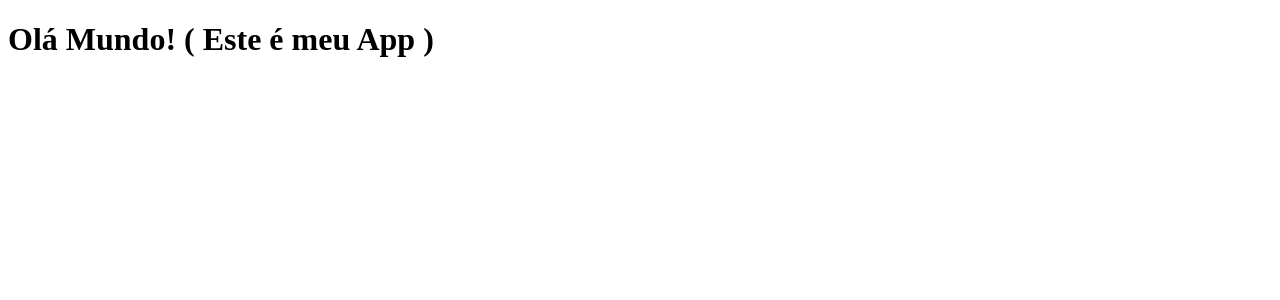
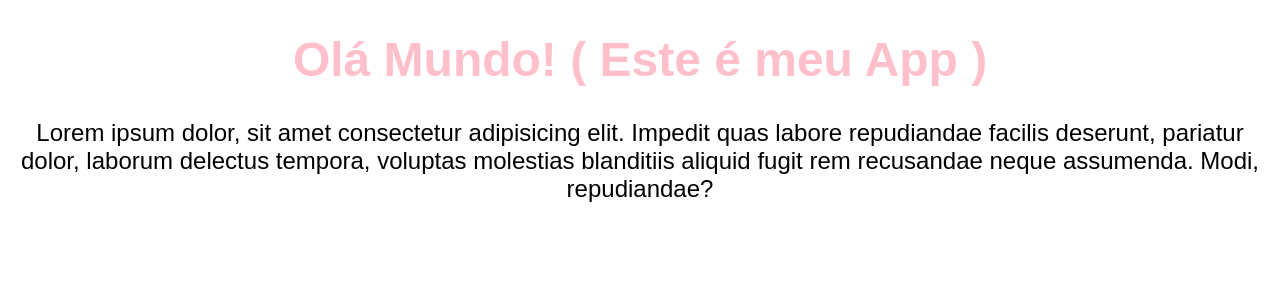
Before and after one commit to NetoResende/tarefas-to-do, a React (Vite) app: page / in a window 1280 px wide. Shown: the top 300 px of the page. Built offline with nearby package versions, Linux system fonts and the light colour scheme.

Commit message:
Importando e usando arquivos de css global

```diff
--- a/src/App.tsx
+++ b/src/App.tsx
@@ -1,7 +1,11 @@
+import "./styles/Theme.css"
+import "./styles/Global.css"
+
 export function App() {
   return (
     <>
      <h1>Olá Mundo! ( Este é meu App )</h1>
+     <p>Lorem ipsum dolor, sit amet consectetur adipisicing elit. Impedit quas labore repudiandae facilis deserunt, pariatur dolor, laborum delectus tempora, voluptas molestias blanditiis aliquid fugit rem recusandae neque assumenda. Modi, repudiandae?</p>
     </>
   )
 }
--- /dev/null
+++ b/src/styles/Global.css
@@ -0,0 +1,8 @@
+body {
+    font-family: sans-serif;
+    font-size: 24px;
+    text-align: center;
+}
+h1 {
+    color: var(--primary-color);
+}
--- /dev/null
+++ b/src/styles/Theme.css
@@ -0,0 +1,3 @@
+:root {
+    --primary-color: pink;
+}
```
